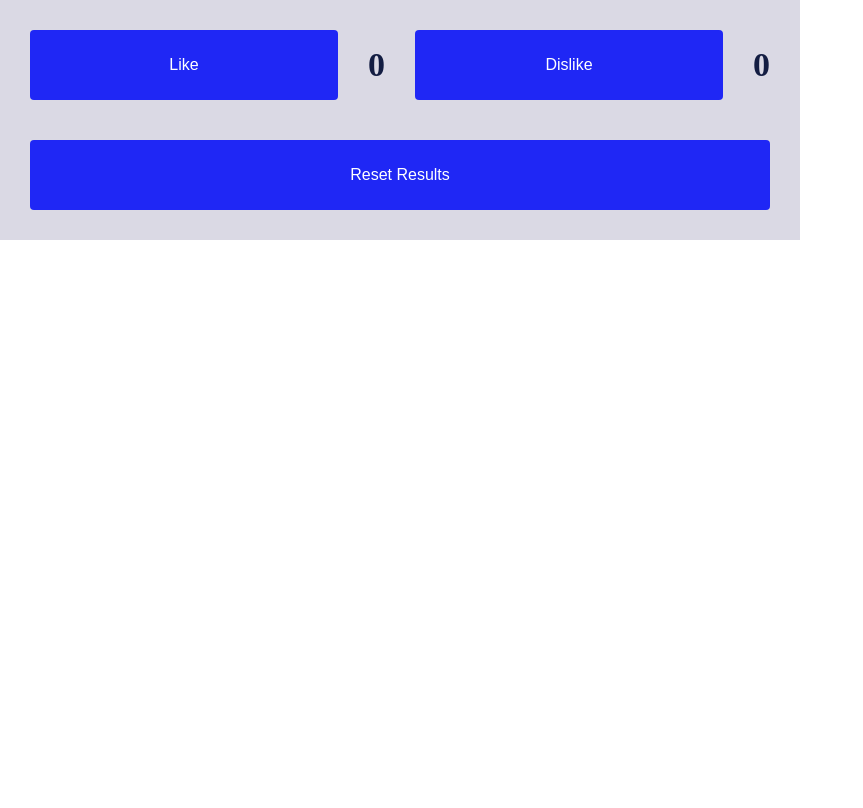
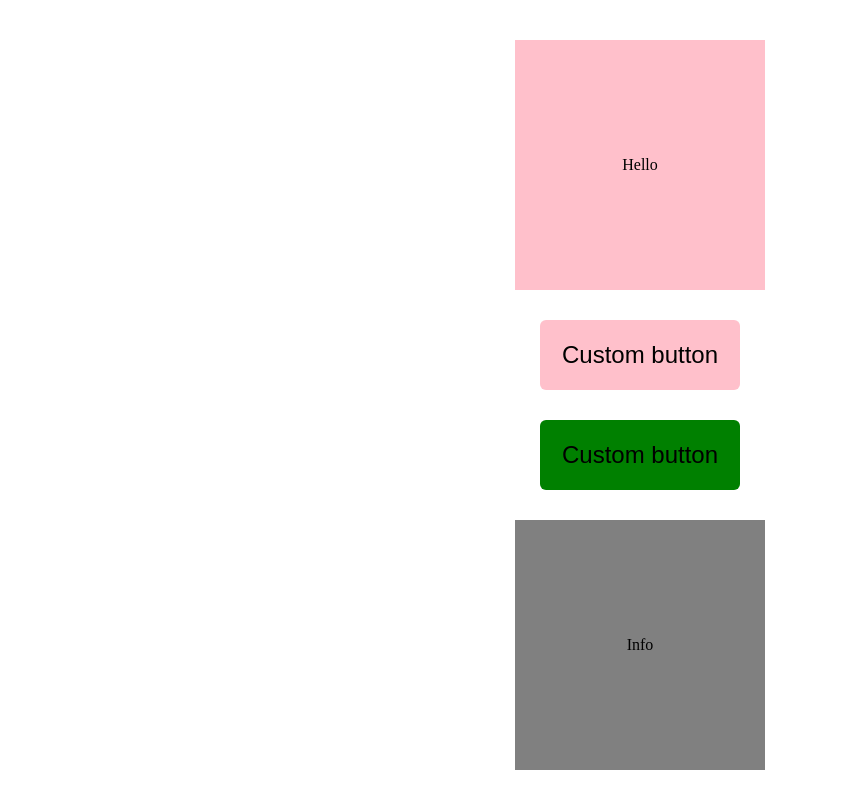
Before and after one commit to Alexandra376/typescript-app, a React (Create React App) app: page / in a window 1280 px wide. Shown: the whole page, without its empty margins (0-863 px from the left). Built offline with nearby package versions, Linux system fonts and the light colour scheme.

Commit message:
feat: add new styles and component

```diff
--- a/src/App.tsx
+++ b/src/App.tsx
@@ -1,14 +1,16 @@
 import 'App.css';
 // import Lesson_06 from "lessons/Lesson_06/Lessons_06";
 // import Lesson_07 from "lessons/Lesson_07/Lesson_07";
-import Homework07 from "./homeworks/Homework_07/Homework07";
+// import Homework07 from "./homeworks/Homework_07/Homework07";
+import Lesson_08 from "./lessons/Lesson_08/Lesson_08";
 
 function App() {
   return (
     <div className="App">
         {/*<Lesson_06/>*/}
         {/*<Lesson_07/>*/}
-        <Homework07/>
+        {/*<Homework07/>*/}
+        <Lesson_08/>
     </div>
   )
 }
--- a/src/components/AnimalCard/AnimalCard.tsx
+++ b/src/components/AnimalCard/AnimalCard.tsx
@@ -1,5 +1,5 @@
-import "components/AnimalCard/style.css";
-import {AnimalCardProps} from "components/AnimalCard/types";
+import "./style.css";
+import {AnimalCardProps} from "./types";
 
 function AnimalCard({animalData} :AnimalCardProps) {
     return(
--- a/src/components/Button/Button.tsx
+++ b/src/components/Button/Button.tsx
@@ -1,5 +1,5 @@
-import "components/Button/style.css";
-import { ButtonProps } from 'components/Button/types'
+import "./style.css";
+import { ButtonProps } from './types'
 
 function Button({ name, type = "button", onButtonClick }: ButtonProps) {
     return (
--- a/src/components/Counter/Counter.tsx
+++ b/src/components/Counter/Counter.tsx
@@ -1,6 +1,6 @@
-import "components/Counter/style.css";
+import "./style.css";
 import Button from "components/Button/Button";
-import "components/Counter/types";
+import "./types";
 import {CounterProps} from "components/Counter/types";
 
 function Counter({onMinusClick, countValue, onPlusClick} : CounterProps) {
--- a/src/components/Feedback/Feedback.tsx
+++ b/src/components/Feedback/Feedback.tsx
@@ -1,6 +1,6 @@
-import "components/Feedback/style.css";
+import "./style.css";
 import Button from "components/Button/Button";
-import {FeedbackProps} from "components/Feedback/types";
+import {FeedbackProps} from "./types";
 
 function Feedback({countLike, countDislike, clickOnAddLike, clickOnAddDislike, clickOnResetResults} :FeedbackProps) {
     return (
--- a/src/components/Input/Input.tsx
+++ b/src/components/Input/Input.tsx
@@ -1,5 +1,5 @@
-import "components/Input/style.css";
-import {InputProps } from "components/Input/types";
+import "./style.css";
+import {InputProps } from "./types";
 
 function Input({ name, type = "text", placeholder, label, onInputChange } :InputProps) {
     return (
--- a/src/components/LoginForm/LoginForm.tsx
+++ b/src/components/LoginForm/LoginForm.tsx
@@ -1,4 +1,4 @@
-import "components/LoginForm/style.css";
+import "./style.css";
 import Input from "components/Input/Input";
 import Button from "components/Button/Button";
 
--- a/src/components/ProfileCard/ProfileCard.tsx
+++ b/src/components/ProfileCard/ProfileCard.tsx
@@ -1,5 +1,5 @@
-import "components/ProfileCard/style.css";
-import {UserProps} from "components/ProfileCard/types";
+import "./style.css";
+import {UserProps} from "./types";
 
 function ProfileCard() {
     const userData :UserProps = {
--- a/src/components/TextArea/TextArea.tsx
+++ b/src/components/TextArea/TextArea.tsx
@@ -1,7 +1,7 @@
-import "components/TextArea/style.css";
-import {TextAreaProps} from "components/TextArea/types";
+import "./style.css";
+import {TextAreaProps} from "./types";
 
-function TextArea({placeholder, name, label} :ITextAreaProps) {
+function TextArea({placeholder, name, label} :TextAreaProps) {
     return (
         <div className="text-area-container">
             <label>{label}</label>
--- /dev/null
+++ b/src/lessons/Lesson_08/Lesson_08.tsx
@@ -0,0 +1,19 @@
+import {BoxComponent, Lesson08Component, ButtonComponent, InfoBoxComponent} from "./style";
+
+function Lesson_08() {
+    const styleObject = {
+        fontSize: '24px',
+        color: 'blue'
+    };
+    return(
+        // <p style={{fontSize: '24px', color: 'blue'}}>Hello</p>
+        <Lesson08Component>
+            <BoxComponent>Hello</BoxComponent>
+            <ButtonComponent mainButton>Custom button</ButtonComponent>
+            <ButtonComponent>Custom button</ButtonComponent>
+            <InfoBoxComponent>Info</InfoBoxComponent>
+        </Lesson08Component>
+    )
+}
+
+export default Lesson_08
--- /dev/null
+++ b/src/lessons/Lesson_08/style.ts
@@ -0,0 +1,44 @@
+import styled from "@emotion/styled";
+import {css} from "@emotion/react";
+
+interface ButtonComponentPropsStyles {
+    mainButton?: boolean;
+}
+
+const commonBoxStyles = css`
+    display: flex;
+    align-items: center;
+    justify-content: center;
+    width: 250px;
+    height: 250px;
+`
+
+export const BoxComponent = styled.div`
+    ${commonBoxStyles}
+    background: pink;
+`
+
+export const InfoBoxComponent = styled.div`
+    ${commonBoxStyles}
+    background: grey;
+`
+
+export const Lesson08Component = styled.div`
+    display: flex;
+    flex-direction: column;
+    align-items: center;
+    padding: 40px;
+    gap: 30px;
+`
+
+export const ButtonComponent = styled.button<ButtonComponentPropsStyles>`
+    width: 200px;
+    height: 70px;
+    border: none;
+
+    background: ${({mainButton}) => mainButton ? 'pink' : 'green'};
+    border-radius: 6px;
+    font-size: 24px;
+    padding: 10px;
+    cursor: pointer;
+`
```
